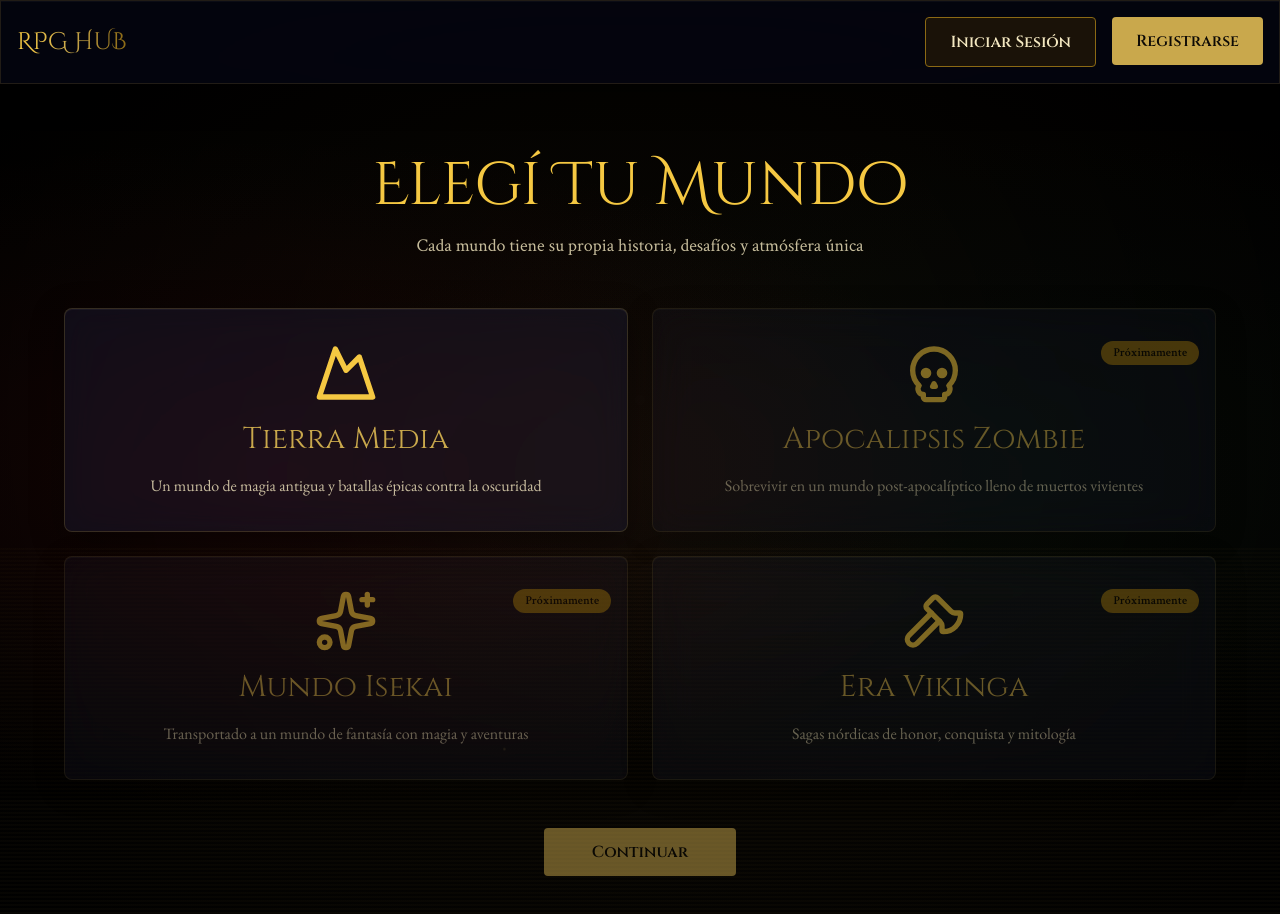
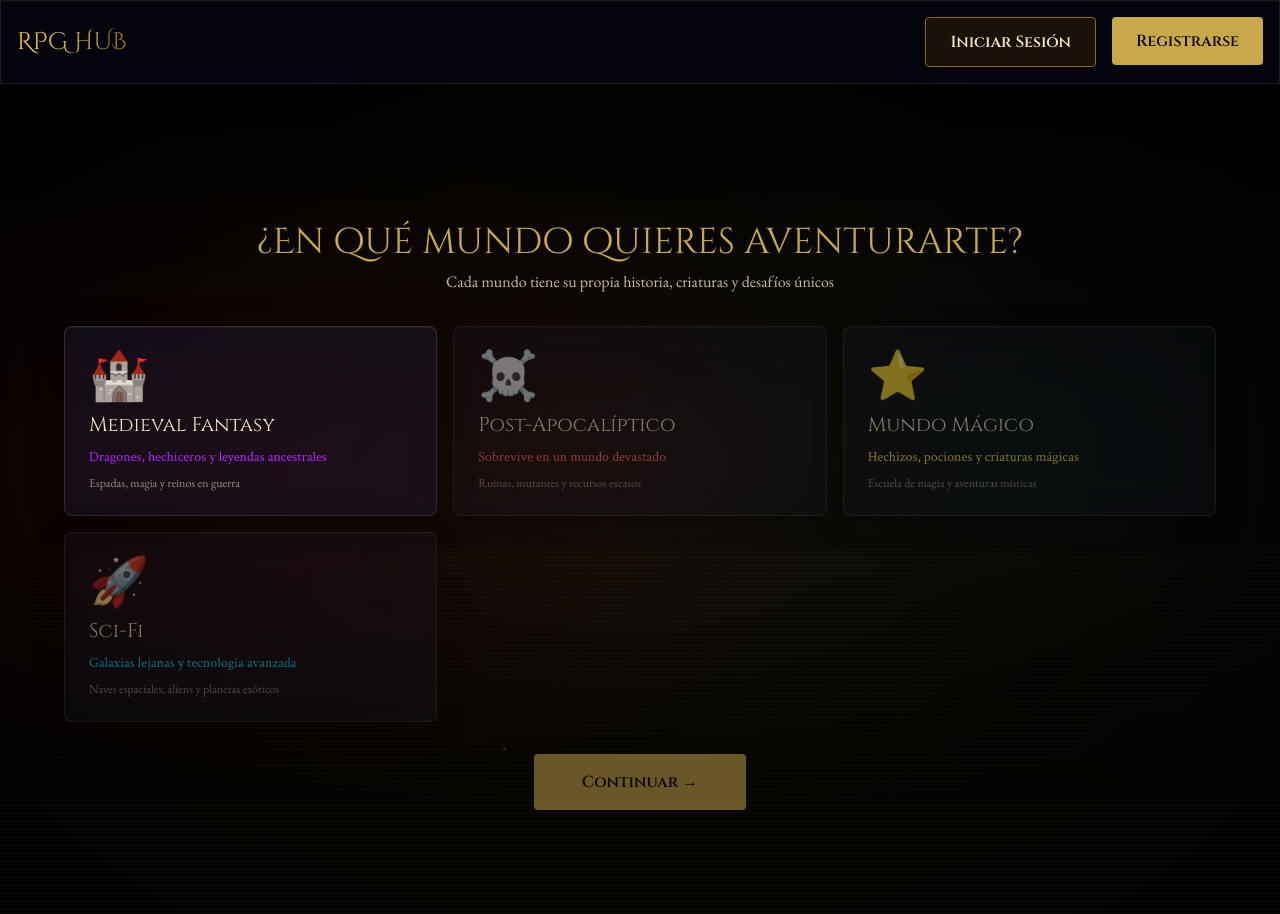
Before and after one commit to AmirG98/RolHub, a Next.js app: page /onboarding in a window 1280 px wide. Shown: the top 914 px of the page. Built offline with nearby package versions, Linux system fonts and the light colour scheme; no server answers.

Commit message:
Restaurar estética vibrante original con emojis y colores

```diff
--- a/components/onboarding/LoreSelector.tsx
+++ b/components/onboarding/LoreSelector.tsx
@@ -2,9 +2,7 @@
 
 import { useState } from 'react'
 import { Lore } from '@/lib/types/lore'
-import { ParchmentPanel } from '@/components/medieval/ParchmentPanel'
 import { RunicButton } from '@/components/medieval/RunicButton'
-import { Mountain, Skull, Sparkles, Axe } from 'lucide-react'
 
 interface LoreSelectorProps {
   onSelect: (lore: Lore) => void
@@ -14,35 +12,45 @@ const lores: Array<{
   id: Lore
   name: string
   tagline: string
-  icon: React.ReactNode
+  description: string
+  icon: string
+  color: string
   available: boolean
 }> = [
   {
     id: 'LOTR',
-    name: 'Tierra Media',
-    tagline: 'Un mundo de magia antigua y batallas épicas contra la oscuridad',
-    icon: <Mountain className="h-16 w-16" />,
+    name: 'Medieval Fantasy',
+    tagline: 'Dragones, hechiceros y leyendas ancestrales',
+    description: 'Espadas, magia y reinos en guerra',
+    icon: '🏰',
+    color: '#B026FF',
     available: true,
   },
   {
     id: 'ZOMBIES',
-    name: 'Apocalipsis Zombie',
-    tagline: 'Sobrevivir en un mundo post-apocalíptico lleno de muertos vivientes',
-    icon: <Skull className="h-16 w-16" />,
+    name: 'Post-Apocalíptico',
+    tagline: 'Sobrevive en un mundo devastado',
+    description: 'Ruinas, mutantes y recursos escasos',
+    icon: '☠️',
+    color: '#FF6B6B',
     available: false,
   },
   {
     id: 'ISEKAI',
-    name: 'Mundo Isekai',
-    tagline: 'Transportado a un mundo de fantasía con magia y aventuras',
-    icon: <Sparkles className="h-16 w-16" />,
+    name: 'Mundo Mágico',
+    tagline: 'Hechizos, pociones y criaturas mágicas',
+    description: 'Escuela de magia y aventuras místicas',
+    icon: '⭐',
+    color: '#FFD93D',
     available: false,
   },
   {
     id: 'VIKINGOS',
-    name: 'Era Vikinga',
-    tagline: 'Sagas nórdicas de honor, conquista y mitología',
-    icon: <Axe className="h-16 w-16" />,
+    name: 'Sci-Fi',
+    tagline: 'Galaxias lejanas y tecnología avanzada',
+    description: 'Naves espaciales, aliens y planetas exóticos',
+    icon: '🚀',
+    color: '#00D9FF',
     available: false,
   },
 ]
@@ -53,52 +61,48 @@ export function LoreSelector({ onSelect }: LoreSelectorProps) {
   return (
     <div className="min-h-screen particle-bg flex items-center justify-center p-8">
       <div className="max-w-6xl w-full content-wrapper">
-        <h1 className="font-title text-5xl md:text-6xl text-gold-bright text-center mb-4 ink-reveal glow-effect-on-hover">
-          Elegí Tu Mundo
+        <h1 className="font-title text-4xl text-gold mb-2 text-center">
+          ¿En qué mundo quieres aventurarte?
         </h1>
-        <p className="font-ui text-parchment/80 text-center mb-12 text-lg">
-          Cada mundo tiene su propia historia, desafíos y atmósfera única
+        <p className="font-body text-parchment/80 text-center mb-8">
+          Cada mundo tiene su propia historia, criaturas y desafíos únicos
         </p>
 
-        <div className="grid md:grid-cols-2 gap-6 mb-12">
+        <div className="grid grid-cols-1 md:grid-cols-2 lg:grid-cols-3 gap-4 mb-8">
           {lores.map((lore) => (
-            <div
+            <button
               key={lore.id}
-              className={`glass-panel rounded-lg transition-all duration-300 hover:scale-105 relative cursor-pointer ${
-                selectedLore === lore.id ? 'glow-effect ring-2 ring-gold-bright' : ''
-              } ${!lore.available ? 'opacity-50' : ''}`}
               onClick={() => lore.available && setSelectedLore(lore.id)}
+              disabled={!lore.available}
+              className={`glass-panel p-6 rounded-lg transition-all duration-300 hover:scale-105 text-left group ${
+                selectedLore === lore.id && 'glow-effect ring-2 ring-gold'
+              } ${!lore.available && 'opacity-50 cursor-not-allowed'}`}
             >
-              <div className="flex flex-col items-center text-center space-y-4 p-8">
-                {/* Icono */}
-                <div className="text-gold-bright text-5xl">{lore.icon}</div>
-
-                {/* Nombre */}
-                <h3 className="font-heading text-3xl text-gold">{lore.name}</h3>
-
-                {/* Tagline */}
-                <p className="font-body text-parchment/80 leading-relaxed">{lore.tagline}</p>
-
-                {/* Badge de disponibilidad */}
-                {!lore.available && (
-                  <div className="absolute top-4 right-4 bg-gold-dim text-shadow px-3 py-1 rounded-full text-xs font-ui font-semibold">
-                    Próximamente
-                  </div>
-                )}
+              <div className="text-5xl mb-3 group-hover:scale-110 transition-transform">
+                {lore.icon}
               </div>
-            </div>
+              <h3 className="font-heading text-xl text-parchment mb-2">
+                {lore.name}
+              </h3>
+              <p className="font-ui text-sm mb-2" style={{ color: lore.color }}>
+                {lore.tagline}
+              </p>
+              <p className="font-body text-xs text-parchment/60">
+                {lore.description}
+              </p>
+            </button>
           ))}
         </div>
 
         {/* Botón de continuar */}
-        <div className="flex justify-center">
+        <div className="text-center">
           <RunicButton
             variant="primary"
             disabled={!selectedLore}
             onClick={() => selectedLore && onSelect(selectedLore)}
-            className="px-12"
+            className="px-12 py-4"
           >
-            Continuar
+            Continuar →
           </RunicButton>
         </div>
       </div>
```
